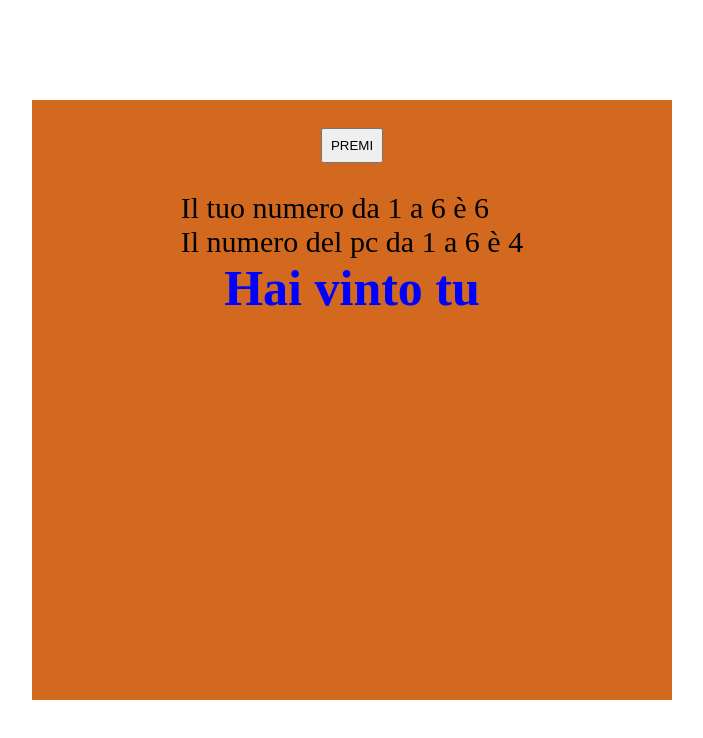
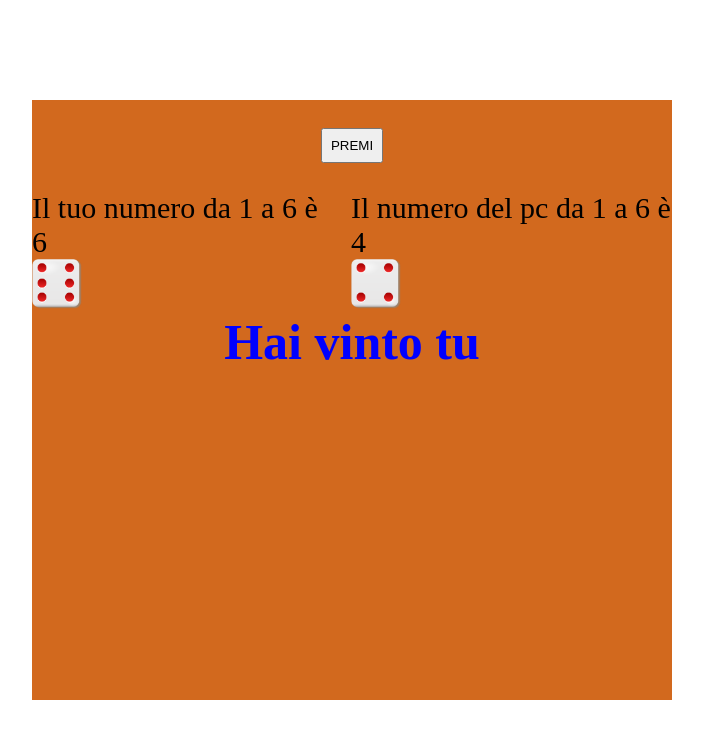
Before and after one commit to IbraChar03/js-mail-dadi, a plain HTML site: page esercizio dadi/index.html in a window 1280 px wide. Both pictures are taken after a click on the button "PREMI". Shown: the whole page, without its empty margins (288-991 px from the left). Drawn offline with Linux system fonts and the light colour scheme.

Commit message:
aggiunta immagini dadi

```diff
--- a/esercizio dadi/index.html
+++ b/esercizio dadi/index.html
@@ -11,10 +11,16 @@
      <div class="container">
         <div class="tasto"><button class="button">PREMI</button></div>
       <div class="disp-flex">
-      <ul>
-        <li id="numeroplayer"></li>
-        <li id="numeropc"></li>
-      </ul>
+        <div class="player1">
+      <p id="numeroplayer"></p>
+      <img src="" alt="" class="imgdado">
+    </div>
+
+    <div class="player2">
+    <p id="numeropc"></p>
+    <img src="" alt="" class="imgdado">
+     </div>
+
       </div>
       <div class="disp-flex"><h1 id="title"></h1></div>
     </div>
--- a/esercizio dadi/main.js
+++ b/esercizio dadi/main.js
@@ -7,7 +7,10 @@ tasto.addEventListener("click",
 
     let numPc=Math.floor(Math.random()*6)+1;
     console.log(numPc);
-
+    let imgDadi= "dadi/dice" + numPlayer + ".png";
+    let imgDadi2= "dadi/dice" + numPc + ".png";
+    document.querySelectorAll("img")[0].setAttribute("src", imgDadi);
+    document.querySelectorAll("img")[1].setAttribute("src", imgDadi2);
 
 //condizione
     if(numPlayer > numPc){
@@ -22,6 +25,7 @@ tasto.addEventListener("click",
     let stampa= document.getElementById("title");
     stampa.innerHTML="Avete pareggiato";
     }
+
     let stNumPlayer=document.getElementById("numeroplayer").innerHTML=`Il tuo numero da 1 a 6 è ${numPlayer}` ;
     let stNumPc=document.getElementById("numeropc").innerHTML=`Il numero del pc da 1 a 6 è ${numPc}` ;
   }
--- a/esercizio dadi/style.css
+++ b/esercizio dadi/style.css
@@ -13,7 +13,6 @@ main{
     width: 50%;
     height: 600px;
     background-color: chocolate;
-
 }
 
 .tasto{
@@ -42,3 +41,10 @@ main{
     font-size: 50px;
     color: blue;
 }
+.imgdado{
+    width: 50px;
+    height: 50px;
+}
+.player1{
+    margin-right: 30px;
+}
```
Also changed, not shown: esercizio dadi/dadi/dice1.png (added), esercizio dadi/dadi/dice2.png (added), esercizio dadi/dadi/dice3.png (added), esercizio dadi/dadi/dice4.png (added), esercizio dadi/dadi/dice5.png (added), esercizio dadi/dadi/dice6.png (added).
